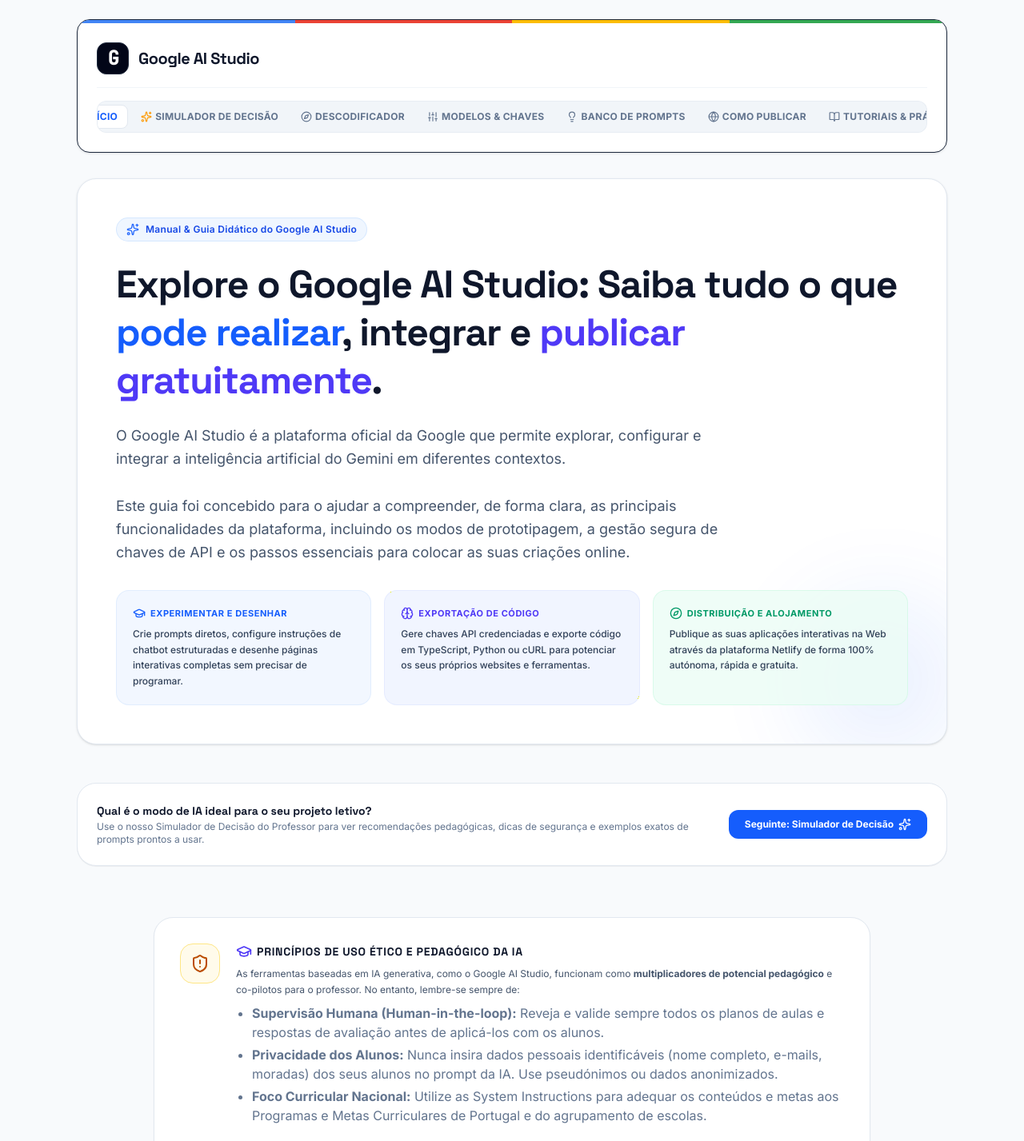
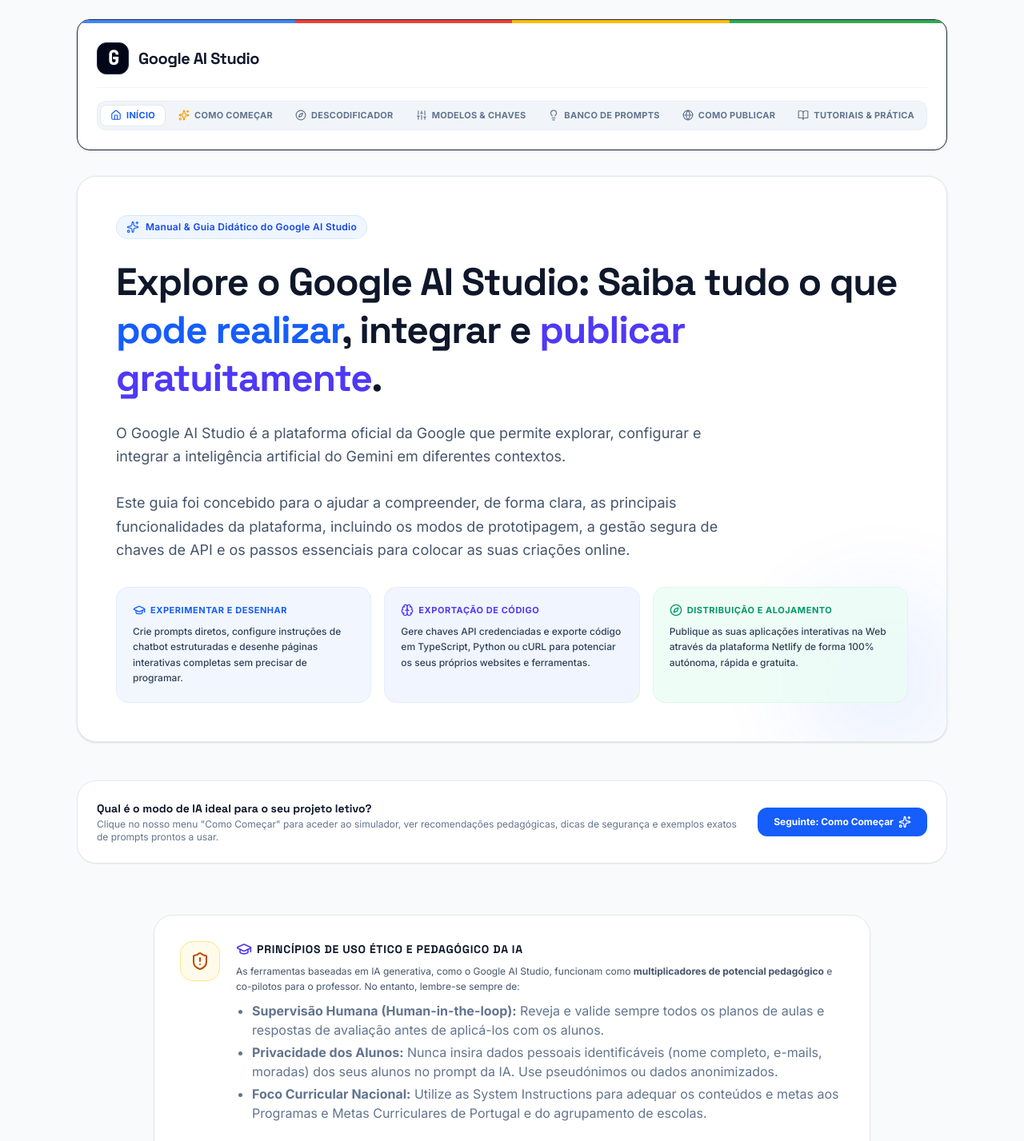
Before and after one commit to Profcarlaoliveira/GoogleAiStudio, a React (Vite) app: page / in a window 1280 px wide. Shown: the top 1427 px of the page at 80% size. Built offline with nearby package versions, Linux system fonts and the light colour scheme.

Commit message:
refactor(ui): optimize tab navigation responsiveness
Adjust text sizing and spacing breakpoints for the navigation tabs to improve layout consistency on smaller screens.

```diff
--- a/src/App.tsx
+++ b/src/App.tsx
@@ -53,7 +53,7 @@
               <button
                 id="tab-btn-overview"
                 onClick={() => setActiveTab('overview')}
-                className={`flex items-center gap-1 py-1.5 px-2 md:px-2.5 lg:px-3 rounded-lg text-[9px] min-[395px]:text-[10px] md:text-[10.5px] lg:text-xs font-bold transition-all uppercase tracking-wide shrink-0 justify-center cursor-pointer ${activeTab === 'overview' ? 'bg-white text-blue-600 shadow-3xs border border-slate-200' : 'text-slate-500 hover:text-slate-800 hover:bg-white/40'}`}
+                className={`flex items-center gap-1.5 py-1 px-1.5 md:px-2.5 lg:px-3 rounded-lg text-[8px] min-[370px]:text-[8.5px] min-[410px]:text-[9.5px] md:text-[10px] lg:text-[11px] font-bold transition-all uppercase tracking-wide shrink-0 justify-center cursor-pointer ${activeTab === 'overview' ? 'bg-white text-blue-600 shadow-3xs border border-slate-200' : 'text-slate-500 hover:text-slate-800 hover:bg-white/40'}`}
               >
                 <Home className="w-3.5 h-3.5 shrink-0" />
                 <span>Início</span>
@@ -61,15 +61,15 @@
               <button
                 id="tab-btn-simulator"
                 onClick={() => setActiveTab('simulator')}
-                className={`flex items-center gap-1 py-1.5 px-2 md:px-2.5 lg:px-3 rounded-lg text-[9px] min-[395px]:text-[10px] md:text-[10.5px] lg:text-xs font-bold transition-all uppercase tracking-wide shrink-0 justify-center cursor-pointer ${activeTab === 'simulator' ? 'bg-white text-blue-600 shadow-3xs border border-slate-200' : 'text-slate-500 hover:text-slate-800 hover:bg-white/40'}`}
+                className={`flex items-center gap-1.5 py-1 px-1.5 md:px-2.5 lg:px-3 rounded-lg text-[8px] min-[370px]:text-[8.5px] min-[410px]:text-[9.5px] md:text-[10px] lg:text-[11px] font-bold transition-all uppercase tracking-wide shrink-0 justify-center cursor-pointer ${activeTab === 'simulator' ? 'bg-white text-blue-600 shadow-3xs border border-slate-200' : 'text-slate-500 hover:text-slate-800 hover:bg-white/40'}`}
               >
                 <Sparkles className="w-3.5 h-3.5 shrink-0 text-amber-500" />
-                <span>Simulador de Decisão</span>
+                <span>Como Começar</span>
               </button>
               <button
                 id="tab-btn-console"
                 onClick={() => setActiveTab('console')}
-                className={`flex items-center gap-1 py-1.5 px-2 md:px-2.5 lg:px-3 rounded-lg text-[9px] min-[395px]:text-[10px] md:text-[10.5px] lg:text-xs font-bold transition-all uppercase tracking-wide shrink-0 justify-center cursor-pointer ${activeTab === 'console' ? 'bg-white text-blue-600 shadow-3xs border border-slate-200' : 'text-slate-500 hover:text-slate-800 hover:bg-white/40'}`}
+                className={`flex items-center gap-1.5 py-1 px-1.5 md:px-2.5 lg:px-3 rounded-lg text-[8px] min-[370px]:text-[8.5px] min-[410px]:text-[9.5px] md:text-[10px] lg:text-[11px] font-bold transition-all uppercase tracking-wide shrink-0 justify-center cursor-pointer ${activeTab === 'console' ? 'bg-white text-blue-600 shadow-3xs border border-slate-200' : 'text-slate-500 hover:text-slate-800 hover:bg-white/40'}`}
               >
                 <Compass className="w-3.5 h-3.5 shrink-0" />
                 <span>Descodificador</span>
@@ -77,7 +77,7 @@
               <button
                 id="tab-btn-models"
                 onClick={() => setActiveTab('models')}
-                className={`flex items-center gap-1 py-1.5 px-2 md:px-2.5 lg:px-3 rounded-lg text-[9px] min-[395px]:text-[10px] md:text-[10.5px] lg:text-xs font-bold transition-all uppercase tracking-wide shrink-0 justify-center cursor-pointer ${activeTab === 'models' ? 'bg-white text-blue-600 shadow-3xs border border-slate-200' : 'text-slate-500 hover:text-slate-800 hover:bg-white/40'}`}
+                className={`flex items-center gap-1.5 py-1 px-1.5 md:px-2.5 lg:px-3 rounded-lg text-[8px] min-[370px]:text-[8.5px] min-[410px]:text-[9.5px] md:text-[10px] lg:text-[11px] font-bold transition-all uppercase tracking-wide shrink-0 justify-center cursor-pointer ${activeTab === 'models' ? 'bg-white text-blue-600 shadow-3xs border border-slate-200' : 'text-slate-500 hover:text-slate-800 hover:bg-white/40'}`}
               >
                 <Sliders className="w-3.5 h-3.5 shrink-0" />
                 <span>Modelos & Chaves</span>
@@ -85,7 +85,7 @@
               <button
                 id="tab-btn-playground"
                 onClick={() => setActiveTab('playground')}
-                className={`flex items-center gap-1 py-1.5 px-2 md:px-2.5 lg:px-3 rounded-lg text-[9px] min-[395px]:text-[10px] md:text-[10.5px] lg:text-xs font-bold transition-all uppercase tracking-wide shrink-0 justify-center cursor-pointer ${activeTab === 'playground' ? 'bg-white text-blue-600 shadow-3xs border border-slate-200' : 'text-slate-500 hover:text-slate-800 hover:bg-white/40'}`}
+                className={`flex items-center gap-1.5 py-1 px-1.5 md:px-2.5 lg:px-3 rounded-lg text-[8px] min-[370px]:text-[8.5px] min-[410px]:text-[9.5px] md:text-[10px] lg:text-[11px] font-bold transition-all uppercase tracking-wide shrink-0 justify-center cursor-pointer ${activeTab === 'playground' ? 'bg-white text-blue-600 shadow-3xs border border-slate-200' : 'text-slate-500 hover:text-slate-800 hover:bg-white/40'}`}
               >
                 <Lightbulb className="w-3.5 h-3.5 shrink-0" />
                 <span>Banco de Prompts</span>
@@ -93,7 +93,7 @@
               <button
                 id="tab-btn-publishing"
                 onClick={() => setActiveTab('publishing')}
-                className={`flex items-center gap-1 py-1.5 px-2 md:px-2.5 lg:px-3 rounded-lg text-[9px] min-[395px]:text-[10px] md:text-[10.5px] lg:text-xs font-bold transition-all uppercase tracking-wide shrink-0 justify-center cursor-pointer ${activeTab === 'publishing' ? 'bg-white text-blue-600 shadow-3xs border border-slate-200' : 'text-slate-500 hover:text-slate-800 hover:bg-white/40'}`}
+                className={`flex items-center gap-1.5 py-1 px-1.5 md:px-2.5 lg:px-3 rounded-lg text-[8px] min-[370px]:text-[8.5px] min-[410px]:text-[9.5px] md:text-[10px] lg:text-[11px] font-bold transition-all uppercase tracking-wide shrink-0 justify-center cursor-pointer ${activeTab === 'publishing' ? 'bg-white text-blue-600 shadow-3xs border border-slate-200' : 'text-slate-500 hover:text-slate-800 hover:bg-white/40'}`}
               >
                 <Globe className="w-3.5 h-3.5 shrink-0" />
                 <span>Como Publicar</span>
@@ -101,7 +101,7 @@
               <button
                 id="tab-btn-tutorials"
                 onClick={() => setActiveTab('tutorials')}
-                className={`flex items-center gap-1 py-1.5 px-2 md:px-2.5 lg:px-3 rounded-lg text-[9px] min-[395px]:text-[10px] md:text-[10.5px] lg:text-xs font-bold transition-all uppercase tracking-wide shrink-0 justify-center cursor-pointer ${activeTab === 'tutorials' ? 'bg-white text-blue-600 shadow-3xs border border-slate-200' : 'text-slate-500 hover:text-slate-800 hover:bg-white/40'}`}
+                className={`flex items-center gap-1.5 py-1 px-1.5 md:px-2.5 lg:px-3 rounded-lg text-[8px] min-[370px]:text-[8.5px] min-[410px]:text-[9.5px] md:text-[10px] lg:text-[11px] font-bold transition-all uppercase tracking-wide shrink-0 justify-center cursor-pointer ${activeTab === 'tutorials' ? 'bg-white text-blue-600 shadow-3xs border border-slate-200' : 'text-slate-500 hover:text-slate-800 hover:bg-white/40'}`}
               >
                 <BookOpen className="w-3.5 h-3.5 shrink-0" />
                 <span>Tutoriais & Prática</span>
@@ -131,13 +131,13 @@
                 <div className="bg-white border border-slate-200 p-6 rounded-3xl flex flex-col md:flex-row items-center justify-between gap-4 shadow-2xs mt-8 font-sans">
                   <div className="text-left">
                     <h4 className="font-bold text-slate-900 text-sm">Qual é o modo de IA ideal para o seu projeto letivo?</h4>
-                    <p className="text-xs text-slate-500 mt-0.5">Use o nosso Simulador de Decisão do Professor para ver recomendações pedagógicas, dicas de segurança e exemplos exatos de prompts prontos a usar.</p>
+                    <p className="text-xs text-slate-500 mt-0.5">Clique no nosso menu &quot;Como Começar&quot; para aceder ao simulador, ver recomendações pedagógicas, dicas de segurança e exemplos exatos de prompts prontos a usar.</p>
                   </div>
                   <button
                     onClick={() => setActiveTab('simulator')}
                     className="flex items-center gap-1.5 bg-blue-600 hover:bg-slate-900 text-white font-bold text-xs py-2.5 px-5 rounded-xl transition-all self-stretch md:self-auto justify-center cursor-pointer shrink-0 font-sans"
                   >
-                    <span>Seguinte: Simulador de Decisão</span>
+                    <span>Seguinte: Como Começar</span>
                     <Sparkles className="w-4 h-4 text-white" />
                   </button>
                 </div>
```
